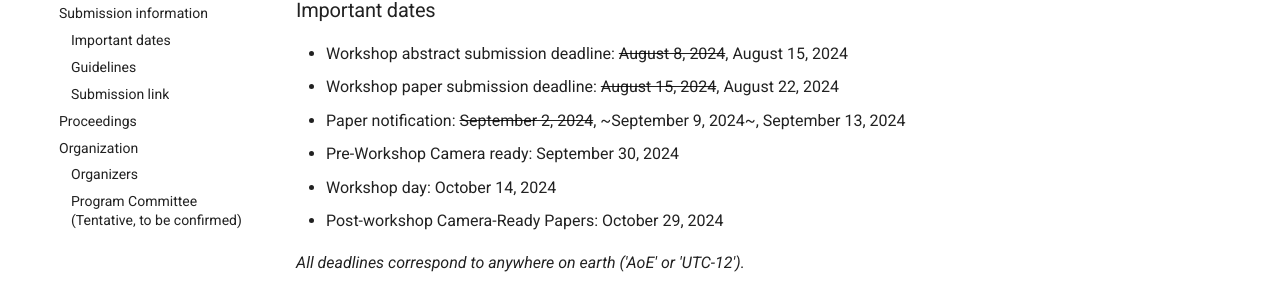
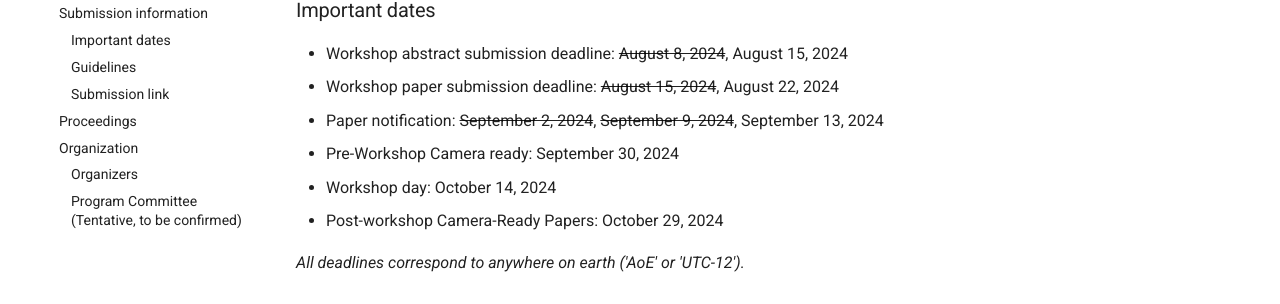
Before and after one commit to sma4pm/sma4pm.github.io, an MkDocs documentation site: the page built from docs/2024/index.md, in a window 1280 px wide and 900 px high, scrolled down 2372 px. Shown: the part 149-453 px from the top of the window. Built offline with MkDocs 1.6.1 and Material for MkDocs 9.7.7, drawn with Linux system fonts in a browser that asks for light colours.

```diff
--- a/docs/2024/index.md
+++ b/docs/2024/index.md
@@ -65,7 +65,7 @@ The workshop is a satellite event of the IEEE Task Force on Process Mining.
 
 * Workshop abstract submission deadline: ~~August 8, 2024~~, August 15, 2024
 * Workshop paper submission deadline: ~~August 15, 2024~~, August 22, 2024
-* Paper notification: ~~September 2, 2024~~, ~September 9, 2024~, September 13, 2024
+* Paper notification: ~~September 2, 2024~~, ~~September 9, 2024~~, September 13, 2024
 * Pre-Workshop Camera ready: September 30, 2024
 * Workshop day: October 14, 2024
 * Post-workshop Camera-Ready Papers: October 29, 2024
```
